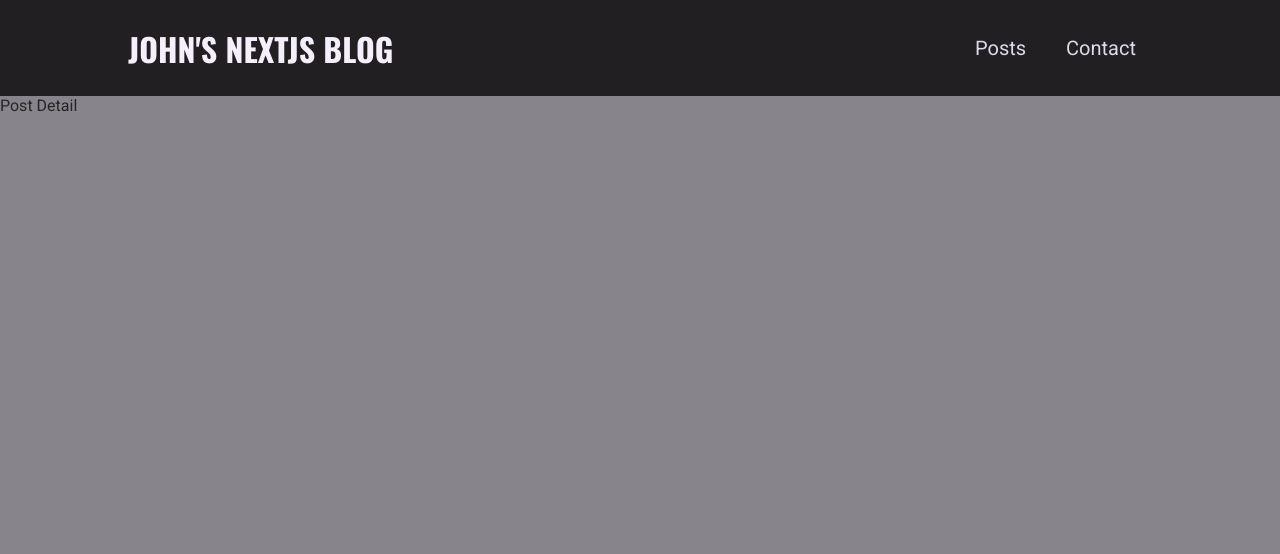
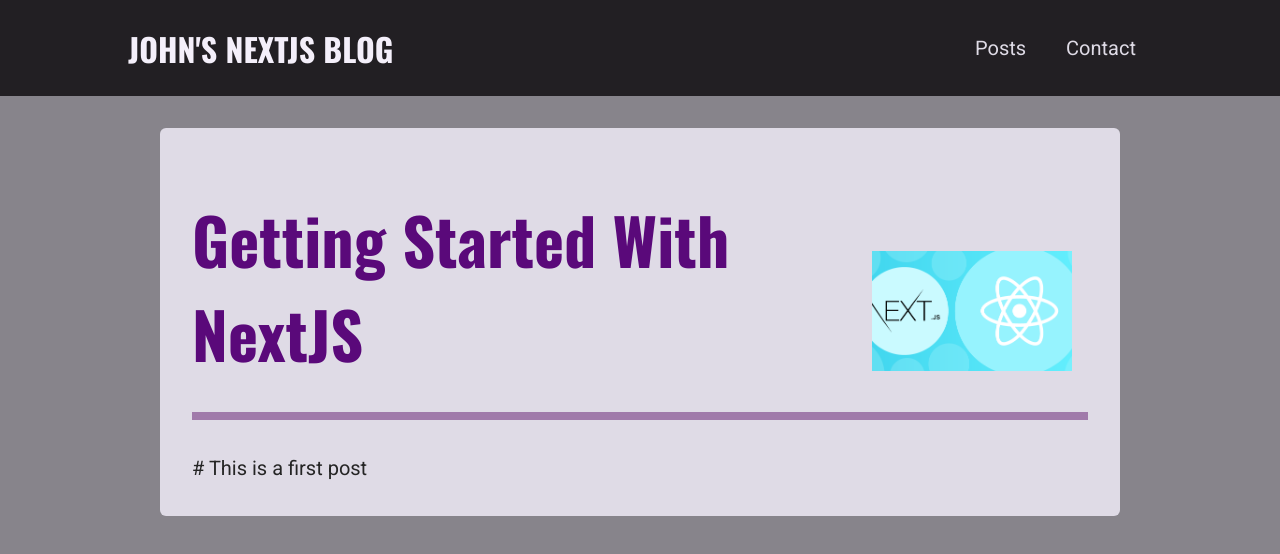
Before and after one commit to jeandre-visser/nextjs-course-blog, a Next.js app: page /posts/getting-started-with-nextjs in a window 1280 px wide. Shown: the top 554 px of the page. Built offline with nearby package versions, Linux system fonts and the light colour scheme.

Commit message:
Dummy post for posts detail page

```diff
--- a/components/posts/post-detail/post-content.js
+++ b/components/posts/post-detail/post-content.js
@@ -1,7 +1,24 @@
 import React from 'react';
+import PostHeader from './post-header';
+import classes from './post-content.module.css';
+
+const DUMMY_POST = {
+  slug: 'getting-started-with-nextjs',
+  title: 'Getting Started With NextJS',
+  image: 'getting-started-nextjs.png',
+  date: '2022-02-10',
+  content: '# This is a first post',
+};
 
 const PostContent = () => {
-  return <div>PostContent</div>;
+  const imagePath = `/images/posts/${DUMMY_POST.slug}/${DUMMY_POST.image}`;
+
+  return (
+    <article className={classes.content}>
+      <PostHeader title={DUMMY_POST.title} image={imagePath} />
+      {DUMMY_POST.content}
+    </article>
+  );
 };
 
 export default PostContent;
--- a/components/posts/post-detail/post-header.js
+++ b/components/posts/post-detail/post-header.js
@@ -1,7 +1,21 @@
+import Image from 'next/image';
 import React from 'react';
+import classes from './post-header.module.css';
 
-const PostHeader = () => {
-  return <div>PostHeader</div>;
+const PostHeader = (props) => {
+  const { title, image, date } = props;
+
+  return (
+    <header className={classes.header}>
+      <h1>{title}</h1>
+      <div className={classes.image}>
+        <Image src={image} alt={title} width={200} height={150} />
+      </div>
+      <div className={classes.meta}>
+        <time>{date}</time>
+      </div>
+    </header>
+  );
 };
 
 export default PostHeader;
--- a/pages/posts/[slug].js
+++ b/pages/posts/[slug].js
@@ -1,5 +1,7 @@
+import PostContent from '@/components/posts/post-detail/post-content';
+
 function PostDetailPage() {
-  return <div>Post Detail</div>;
+  return <PostContent />;
 }
 
 export default PostDetailPage;
```
